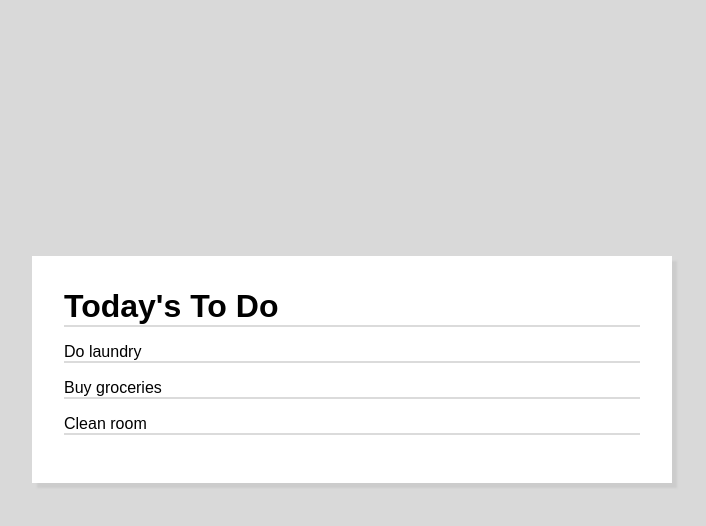
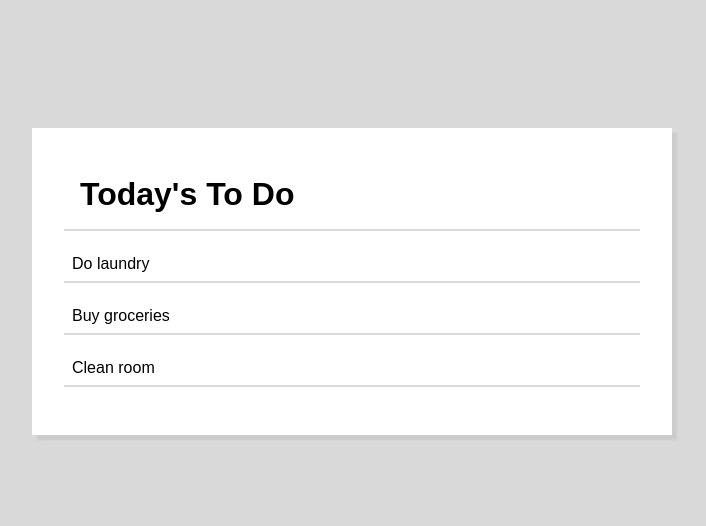
Before and after one commit to EddxSotz/To-Do-list, a website built with webpack: page src/index.html in a window 1280 px wide. Shown: the whole page, without its empty margins (288-994 px from the left). Built offline with nearby package versions, Linux system fonts and the light colour scheme.

Commit message:
style changes

```diff
--- a/src/index.js
+++ b/src/index.js
@@ -24,7 +24,6 @@
           }
           taskListElement.appendChild(listItemElement);
         });
-      }
-
+  }
       // Render task list on page load
       renderTaskList();
--- a/src/style.css
+++ b/src/style.css
@@ -15,12 +15,13 @@ div {
   width: 50%;
   padding: 2rem;
   margin-inline: auto;
-  margin-top: 20%;
+  margin-top: 10%;
 }
 
 h1 {
   border-bottom: 2px solid #dbdbdb;
   margin-bottom: 1rem;
+  padding: 1rem;
 }
 
 ul {
@@ -30,4 +31,5 @@ ul {
 li {
   border-bottom: 2px solid #dbdbdb;
   margin-bottom: 1rem;
+  padding: 0.5rem;
 }
```
Also changed, not shown: README.md.
